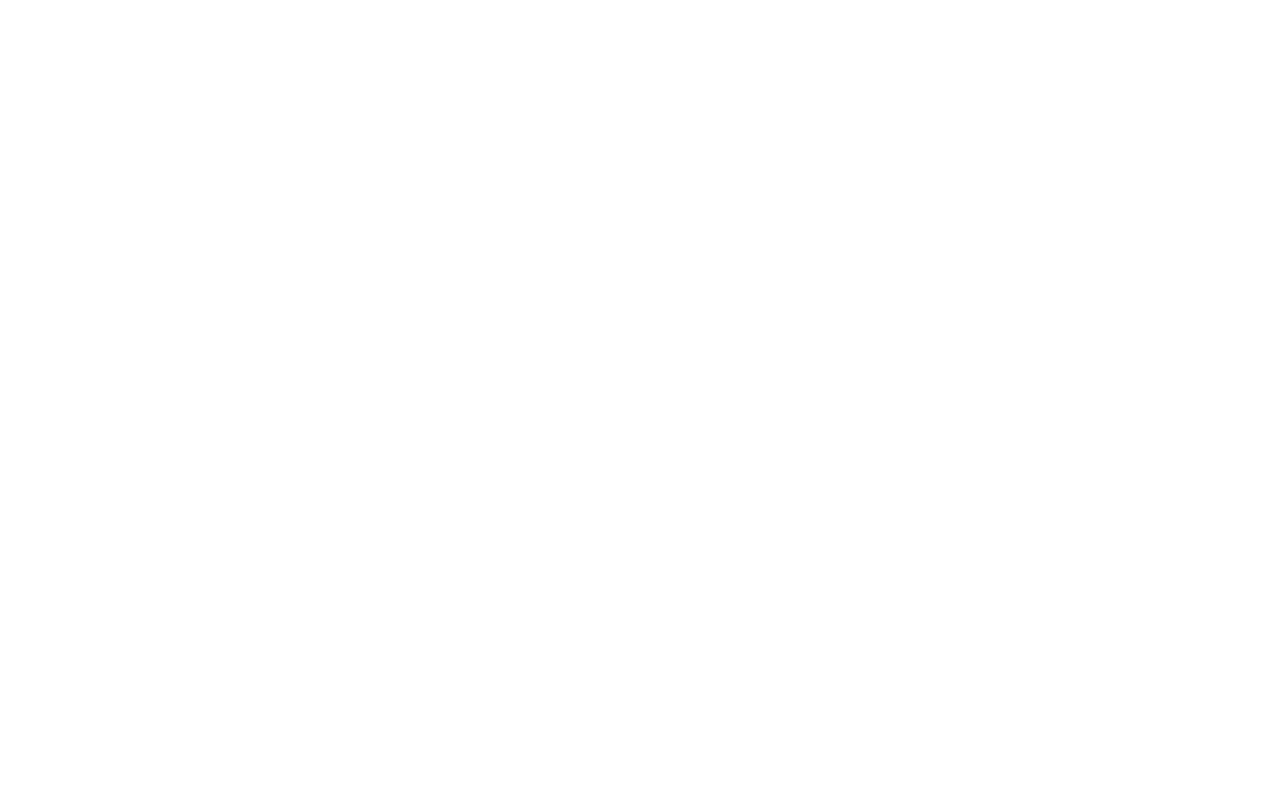
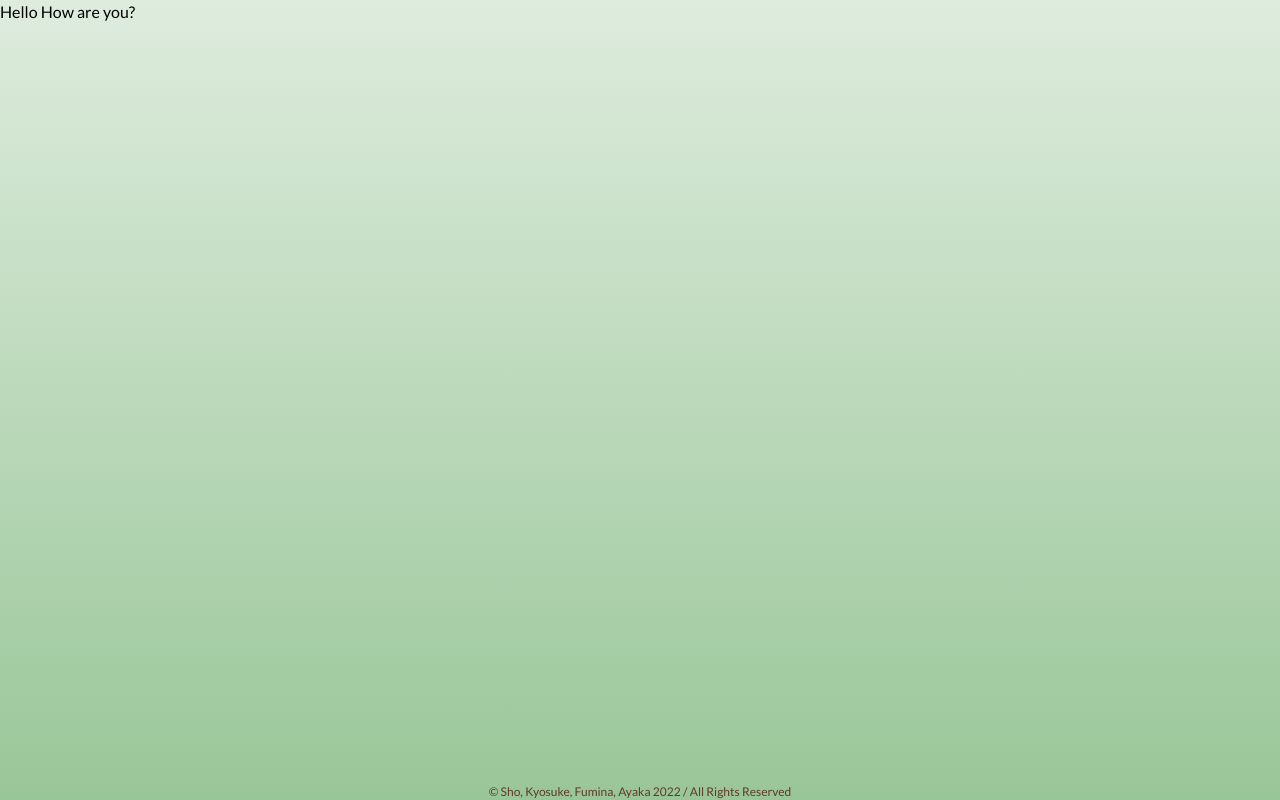
Before and after one commit to AyakaYasuda/juno, a React (Create React App) app: page /guests/invitation in a window 1280 px wide. Before the commit this address had no page. Built offline with nearby package versions, Linux system fonts and the light colour scheme.

Commit message:
create base layout

```diff
--- a/src/App.tsx
+++ b/src/App.tsx
@@ -20,7 +20,7 @@
         <Route path="/admin/event" element={<AdminEventManage />} />
       </Routes>
       <Routes>
-        <Route path="guest" element={<GuestInvitation />} />
+        <Route path="/guests/invitation" element={<GuestInvitation />} />
       </Routes>
     </BrowserRouter>
   );
--- /dev/null
+++ b/src/views/components/Guest/AttendForm.tsx
@@ -0,0 +1,7 @@
+import React from 'react';
+
+const AttendForm = () => {
+  return <div>AttendForm</div>;
+};
+
+export default AttendForm;
--- a/src/views/components/Guest/GuestContainer/GuestContainer.tsx
+++ /dev/null
@@ -1,15 +0,0 @@
-import React from 'react';
-
-type GuestContainerProps = {
-  children: JSX.Element;
-};
-
-const GuestContainer: React.FC<GuestContainerProps> = ({ children }) => {
-  return (
-    <div className="f-screen bg-gradient-to-r from-#99C698 0% to-#DEECDD 99.99%">
-      {children}
-    </div>
-  );
-};
-
-export default GuestContainer;
--- /dev/null
+++ b/src/views/components/Guest/Layout/GuestBaseLayout.tsx
@@ -0,0 +1,17 @@
+import React from 'react';
+import Copyright from 'views/components/atomic/atoms/Copyright';
+
+type GuestBaseLayoutProps = {
+  children?: JSX.Element | string;
+};
+
+const GuestBaseLayout: React.FC<GuestBaseLayoutProps> = ({ children }) => {
+  return (
+    <div className="h-screen w-full md:bg-gradient-to-t from-Green-default to-White-darker">
+      {children}
+      <Copyright classContainer="fixed left-0 bottom-0 text-center w-full" />
+    </div>
+  );
+};
+
+export default GuestBaseLayout;
--- /dev/null
+++ b/src/views/components/Guest/Layout/GuestInvitationLayout.tsx
@@ -0,0 +1,7 @@
+import React from 'react';
+
+const GuestInvitationLayout = () => {
+  return <div>GuestInvitationLayout</div>;
+};
+
+export default GuestInvitationLayout;
--- /dev/null
+++ b/src/views/components/Guest/Layout/GuestTopLayout.tsx
@@ -0,0 +1,7 @@
+import React from 'react';
+
+const GuestTopLayout = () => {
+  return <div>GuestTopLayout</div>;
+};
+
+export default GuestTopLayout;
--- /dev/null
+++ b/src/views/components/Guest/WeddingInfoCard.tsx
@@ -0,0 +1,7 @@
+import React from 'react';
+
+const WeddingInfoCard = () => {
+  return <div>WeddingInfoCard</div>;
+};
+
+export default WeddingInfoCard;
--- /dev/null
+++ b/src/views/components/atomic/atoms/Copyright.tsx
@@ -0,0 +1,17 @@
+import React from 'react';
+
+type propsContainer = {
+  classContainer: string;
+};
+
+const Copyright: React.FC<propsContainer> = ({ classContainer }) => {
+  return (
+    <div className={classContainer}>
+      <p className="text-Pink-dark text-xs">
+        © Sho, Kyosuke, Fumina, Ayaka 2022 / All Rights Reserved
+      </p>
+    </div>
+  );
+};
+
+export default Copyright;
--- a/src/views/pages/Guest/GuestInvitation.tsx
+++ b/src/views/pages/Guest/GuestInvitation.tsx
@@ -1,7 +1,8 @@
 import React from 'react';
+import GuestBaseLayout from 'views/components/Guest/Layout/GuestBaseLayout';
 
 const GuestInvitation = () => {
-  return <div className="text-3xl font-bold underline">GuestInvitation</div>;
+  return <GuestBaseLayout>Hello How are you?</GuestBaseLayout>;
 };
 
 export default GuestInvitation;
--- a/tailwind.config.js
+++ b/tailwind.config.js
@@ -7,6 +7,7 @@
           lighter: '#FBFBFB',
           default: '#F5F5F5',
           dark: '#FDFBFB',
+          darker: '#DEECDD',
         },
         Pink: {
           lighter: '#F2DAB9',
```
